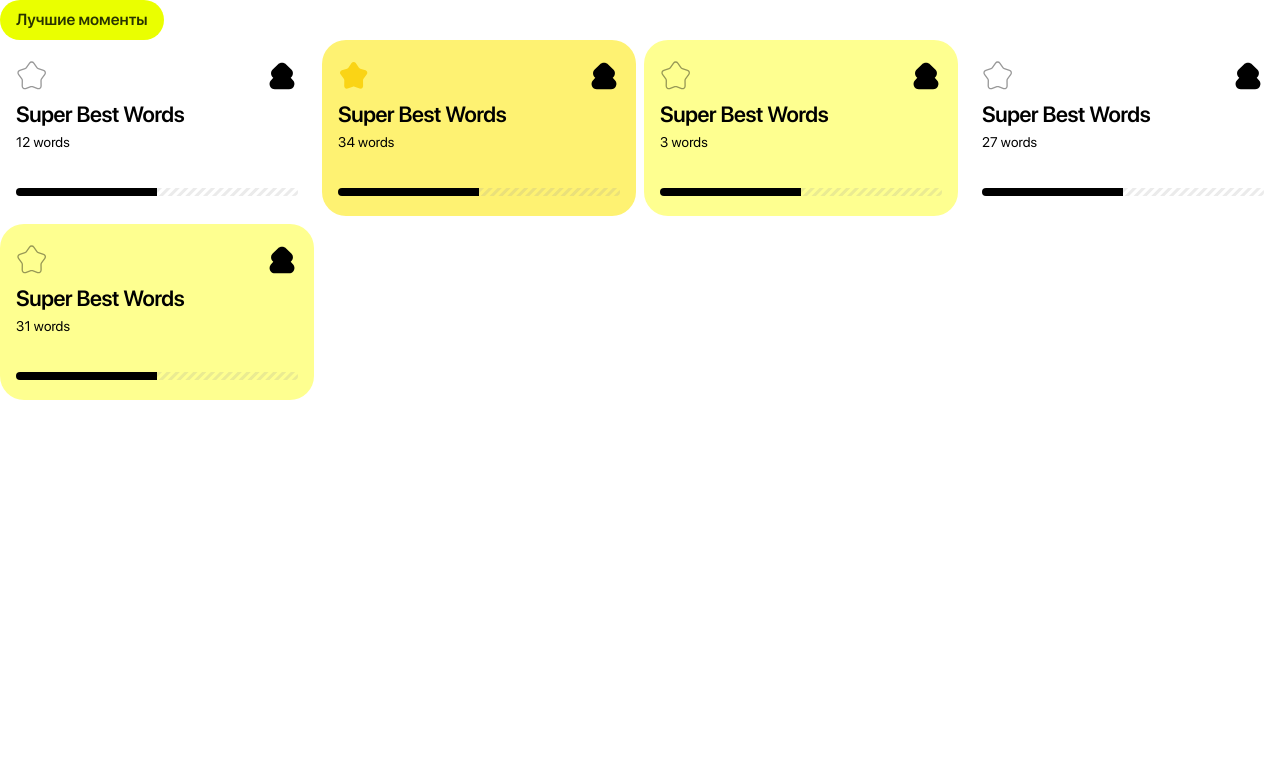
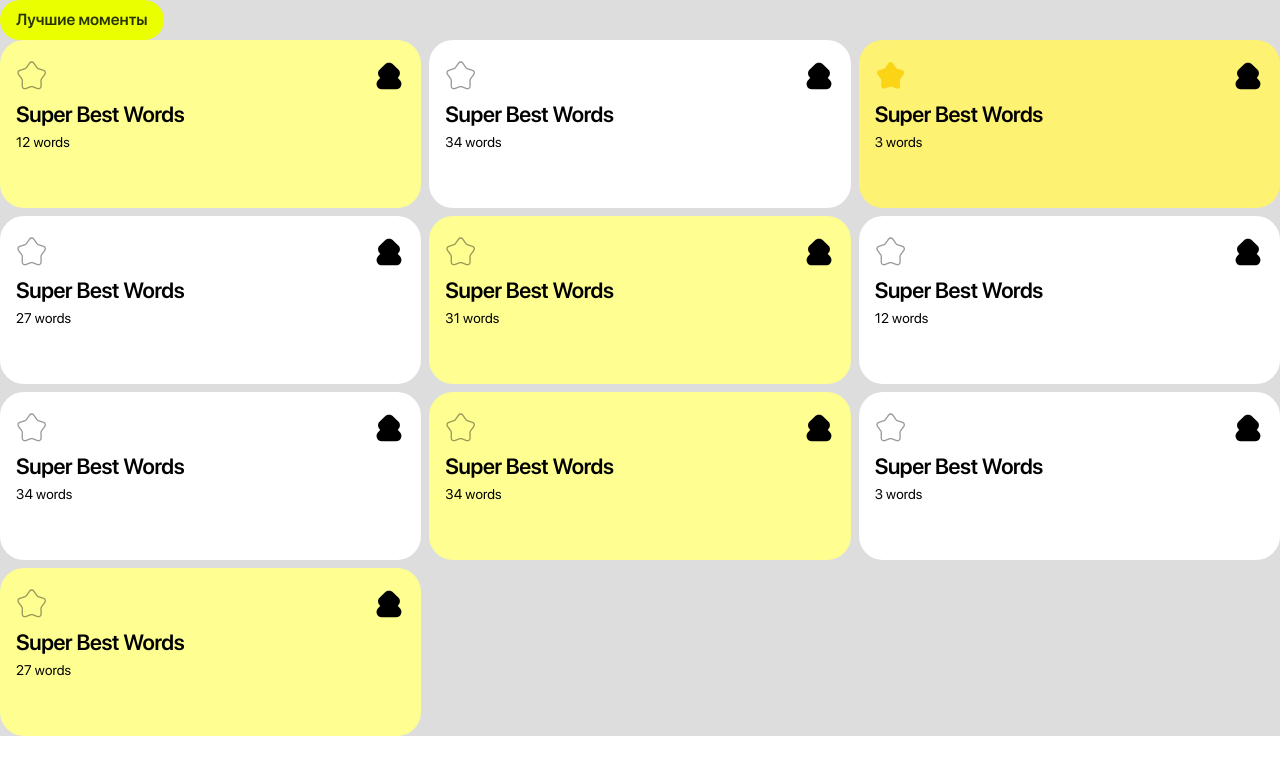
Before and after one commit to ux-button/starwordy-app, a React (Vite) app: page / in a window 1280 px wide. Shown: the top 774 px of the page. Built offline with nearby package versions, Linux system fonts and the light colour scheme.

Commit message:
Fix: Group component read state

```diff
--- a/src/ComponentsLibrary.jsx
+++ b/src/ComponentsLibrary.jsx
@@ -3,16 +3,21 @@ import { GroupCell } from "./components/GroupCell"
 
 const ComponentLibrary = () => {
     return (
-        <>
+        <div className="bg-mono-200">
             <Button type='primary' size='main'>Лучшие моменты</Button>
-            <div className="grid grid-cols-4 gap-2">
-                <GroupCell type='default' groupName='Super Best Words' words='12' learningCurve='4' />
-                <GroupCell type='starred' groupName='Super Best Words' words='34' learningCurve='6' />
-                <GroupCell type='high' groupName='Super Best Words' words='3' learningCurve='2' />
-                <GroupCell type='default' groupName='Super Best Words' words='27' learningCurve='2' />
-                <GroupCell type='high' groupName='Super Best Words' words='31' learningCurve='2' />
+            <div className="grid grid-cols-3 gap-2">
+                <GroupCell groupName='Super Best Words' words='12' learningCurve='4' isRaised={true} isStarred={false} />
+                <GroupCell groupName='Super Best Words' words='34' learningCurve='6' isRaised={false} isStarred={false} />
+                <GroupCell groupName='Super Best Words' words='3' learningCurve='2' isRaised={false} isStarred={true} />
+                <GroupCell groupName='Super Best Words' words='27' learningCurve='2' isRaised={false} isStarred={false} />
+                <GroupCell groupName='Super Best Words' words='31' learningCurve='2' isRaised={true} isStarred={false} />
+                <GroupCell groupName='Super Best Words' words='12' learningCurve='4' isRaised={false} isStarred={false} />
+                <GroupCell groupName='Super Best Words' words='34' learningCurve='6' isRaised={false} isStarred={false} />
+                <GroupCell groupName='Super Best Words' words='34' learningCurve='6' isRaised={true} isStarred={false} />
+                <GroupCell groupName='Super Best Words' words='3' learningCurve='2' isRaised={false} isStarred={false} />
+                <GroupCell groupName='Super Best Words' words='27' learningCurve='2' isRaised={true} isStarred={false} />
             </div>
-        </>
+        </div>
     )
 }
 
--- /dev/null
+++ b/src/GroupScreen.jsx
@@ -0,0 +1,5 @@
+const GroupScreen = () => {
+
+}
+
+export { GroupScreen }
--- a/src/components/GroupCell.jsx
+++ b/src/components/GroupCell.jsx
@@ -1,34 +1,60 @@
+import { useEffect, useState } from "react"
 import { Icon } from "./Icon"
 import { ProgressBar } from "./ProgressBar"
 
-const GroupCell = ({ type, groupName, words }) => {
-    const componentType = {
-        default: {
-            bg: 'bg-white',
-            starIcon: 'fill-none stroke-black opacity-40 hover:opacity-70 stroke-l size-8'
-        },
-        high: {
-            bg: 'bg-lime-200',
-            starIcon: 'fill-none stroke-black opacity-40 hover:opacity-70 stroke-l size-8',
-            bar: '',
-        },
-        starred: {
-            bg: 'bg-daisy-200',
-            starIcon: 'fill-daisy-400 hover:fill-daisy-300 size-8',
-        },
-    }
+const GroupCell = ({ groupName, words, learningCurve, isStarred, isRaised }) => {
+    const [type, setType] = useState({})
+
+    useEffect(() => {
+        // Default state params
+        if (!isStarred && !isRaised) {
+            setType({
+                ...type,
+                bg: 'bg-white',
+                iconsBlock:
+                    <div className="flex justify-between">
+                        <Icon type='star' style='fill-none stroke-black opacity-40 hover:opacity-70 stroke-l size-8' />
+                        <Icon type='rise' style='fill-black size-8' />
+                    </div>,
+            })
+        }
+
+        // Raised state params
+        if (!isStarred && isRaised) {
+            setType({
+                ...type,
+                bg: 'bg-lime-200',
+                iconsBlock:
+                    <div className="flex justify-between">
+                        <Icon type='star' style='fill-none stroke-black opacity-40 hover:opacity-70 stroke-l size-8' />
+                        <Icon type='rise' style='fill-black size-8' />
+                    </div>,
+            })
+        }
+
+        // Starred state params
+        if (isStarred && !isRaised) {
+            setType({
+                ...type,
+                bg: 'bg-daisy-200',
+                iconsBlock:
+                    <div className="flex justify-between">
+                        <Icon type='star' style='fill-daisy-400 hover:fill-daisy-300 size-8' />
+                        <Icon type='rise' style='fill-black size-8' />
+                    </div>,
+            })
+        }
+    }, [isStarred, isRaised])
+
 
     return (
-        <div className={componentType[type].bg + ' py-5 px-4 rounded-3xl space-y-2'}>
-            <div className="flex justify-between">
-                <Icon type='star' style={componentType[type].starIcon} />
-                <Icon type='rise' style='fill-black size-8' />
-            </div>
+        <div className={`${type.bg} py-5 px-4 rounded-3xl space-y-2`}>
+            {type.iconsBlock}
             <div className="space-y-1 h-20">
                 <div className="font-stwSemibold text-t-subsection">{groupName}</div>
                 <div className="font-stwRegular text-t-default ">{`${words} words`}</div>
             </div>
-            <ProgressBar size='8' />
+            <ProgressBar size='8' learningCurve={learningCurve} />
         </div>
     )
 }
--- a/src/components/ProgressBar.jsx
+++ b/src/components/ProgressBar.jsx
@@ -1,18 +1,21 @@
-const ProgressBar = ({ size }) => {
+const ProgressBar = ({ size, learningCurve }) => {
     return (
-        <div className={`relative will-change-transform w-full h-2 rounded-full overflow-hidden`}>
+        <div className={`relative w-full h-${size / 4} rounded-full overflow-hidden`}>
             <svg
-                className='absolute z-10 top-0 left-0 h-4 w-2/4 fill-black'
+                className={`absolute z-10 top-0 left-0 fill-black`}
+                height={size}
+                width={`${learningCurve}0%`}
                 preserveAspectRatio="xMaxYMin slice"
-                viewBox='0 0 241 16'
+                viewBox={`0 0 241 ${size}`}
                 xmlns="http://www.w3.org/2000/svg"
             >
                 <rect width="241" height='16' fill="black"/>
             </svg>
             <svg
-                className={`absolute z-0 top-0 left-0 h-4 w-full fill-mono-500 opacity-20`}
+                className={`absolute z-0 top-0 left-0 w-full fill-mono-500 opacity-20`}
+                height={size}
                 preserveAspectRatio="xMinYMin slice"
-                viewBox='8 0 1148 16'
+                viewBox={`8 0 1148 ${size}`}
                 xmlns="http://www.w3.org/2000/svg"
             >
             <g>
--- a/src/state-machine.js
+++ b/src/state-machine.js
@@ -1,4 +1,26 @@
-const initialState = {}
+const initialState = [
+    {
+        groupName: 'Emotions',
+        words: 15,
+        learningCurve: 4,
+        isStarred: false,
+        isRaised: false,
+      },
+      {
+        groupName: 'Presentation',
+        words: 13,
+        learningCurve: 1,
+        isStarred: false,
+        isRaised: true,
+      },
+      {
+        groupName: 'Music',
+        words: 25,
+        learningCurve: 3,
+        isStarred: true,
+        isRaised: false,
+      },
+]
 
 const stateMachine = (state, action) => {
     switch (action) {
```
